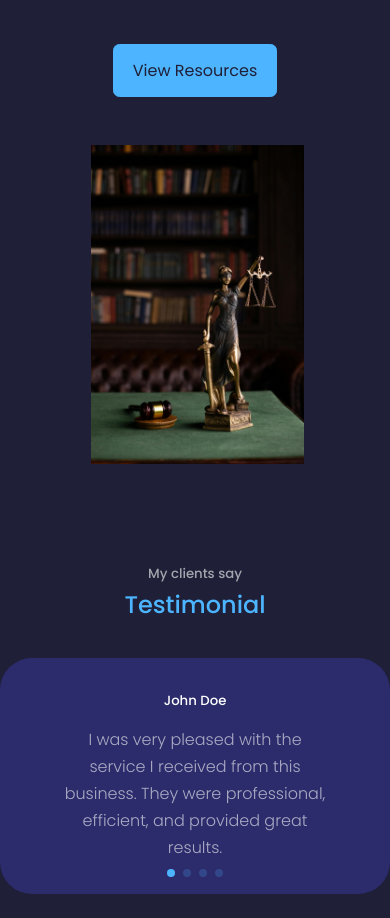
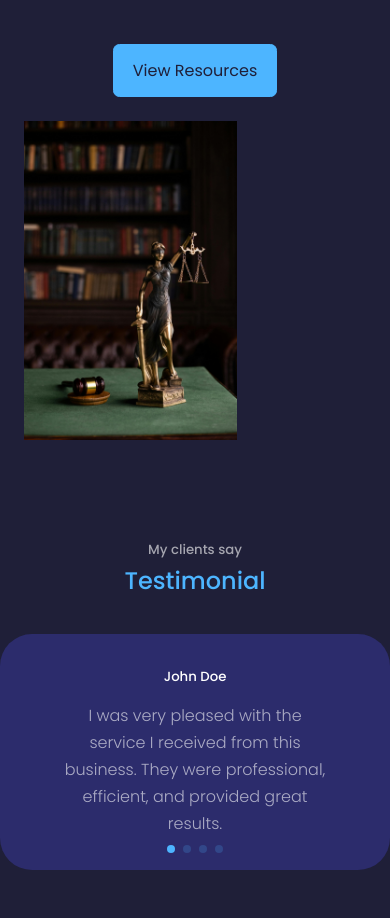
Before and after one commit to KIRTI019/Law-Firm, a React (Create React App) app: page / in a window 390 px wide. Shown: the part 4660-5578 px from the top of the page. Built offline with nearby package versions, Linux system fonts and the light colour scheme; the HTML template or start-up script is replaced by a standard one.

Commit message:
Update legal.css

```diff
--- a/src/components/Legal/legal.css
+++ b/src/components/Legal/legal.css
@@ -62,7 +62,7 @@
   }
 
   .part2 {
-    margin: 3rem 0 -8rem 5.7rem;
+    margin: 1.5rem 0 -8rem 1.5rem;
     width: 75%;
   }
 }
```
